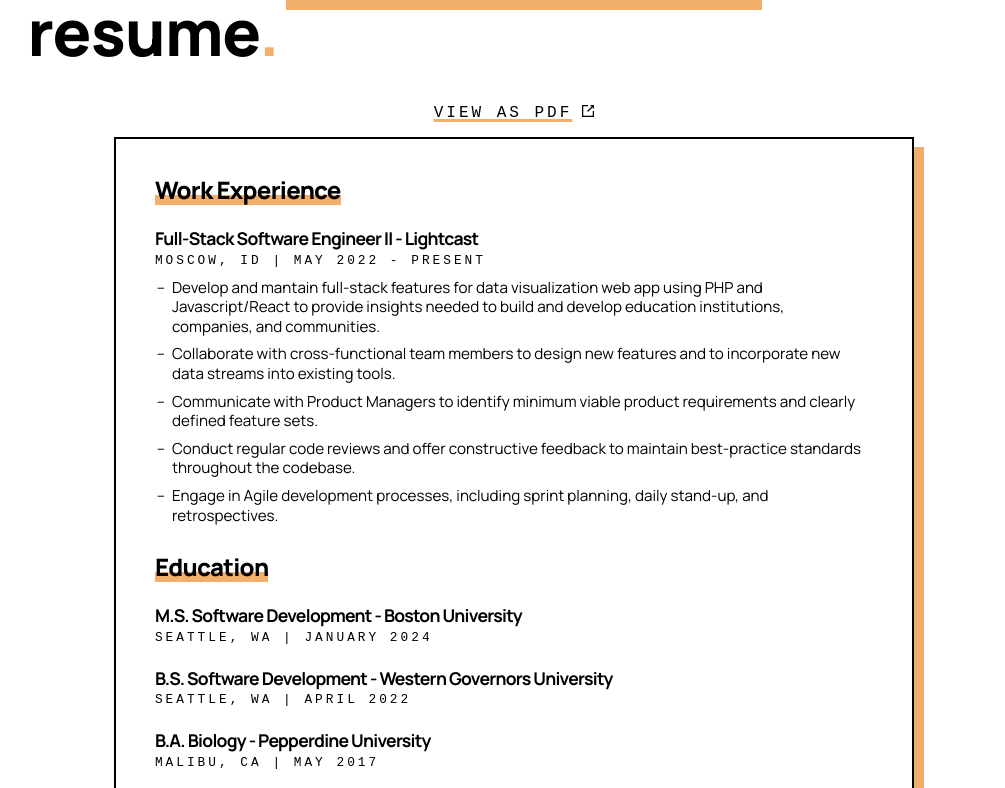
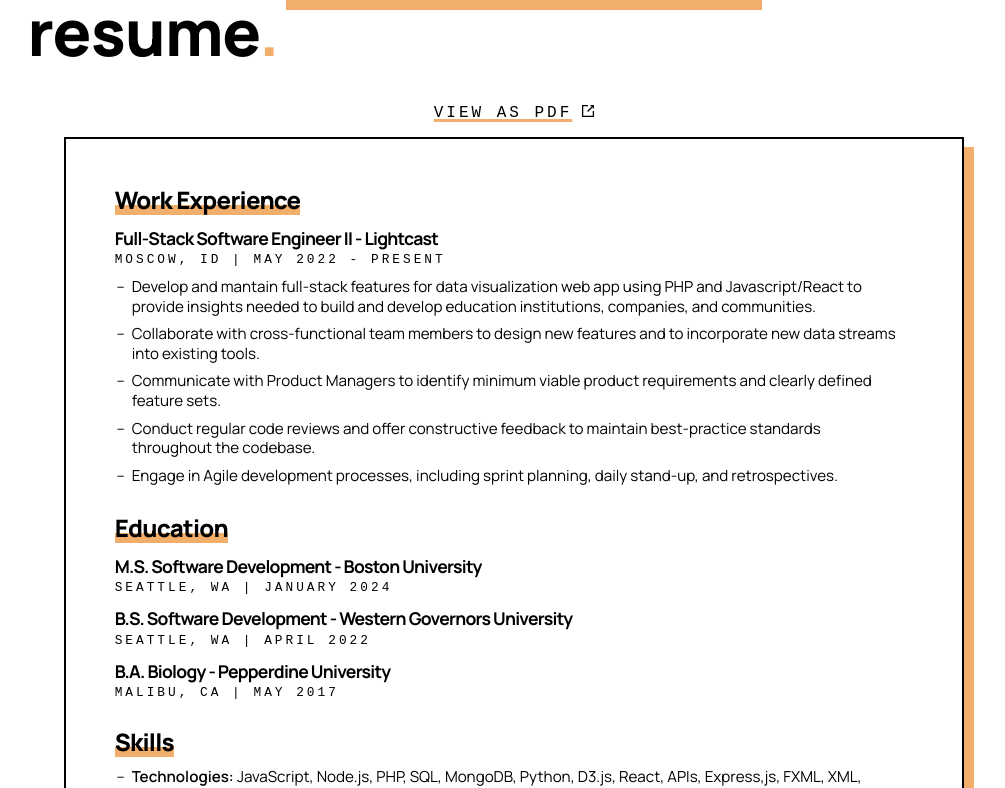
Before and after one commit to jennifer-bowser/jb-dev, a React (Vite) app: page / in a window 1280 px wide. Shown: the part 1460-2248 px from the top of the page, without its empty margins (126-1131 px from the left). Built offline with nearby package versions, Linux system fonts and the light colour scheme; a web font is replaced by a local one.

Commit message:
finishes Resume styling

```diff
--- a/src/Resume.css
+++ b/src/Resume.css
@@ -26,8 +26,8 @@
 }
 
 .Resume .Dropshadow-Box {
-    max-width: 800px;
-    padding: 4%;
+    max-width: 900px;
+    padding: 5%;
 }
 
 .Resume .Dropshadow-Box>section {
@@ -43,7 +43,7 @@
 }
 
 .Resume h4 {
-    margin: 25px 0 5px 0;
+    margin: 15px 0 5px 0;
 }
 
 .Resume-Heading-Block {
@@ -63,7 +63,11 @@
 
 .Resume .Dropshadow-Box .Subtitle {
     font-size: 0.8em;
-    margin: 0 0 10px 0;
+    margin: 0;
+}
+
+.Resume ul {
+    margin-top: 10px;
 }
 
 .Resume li {
```
